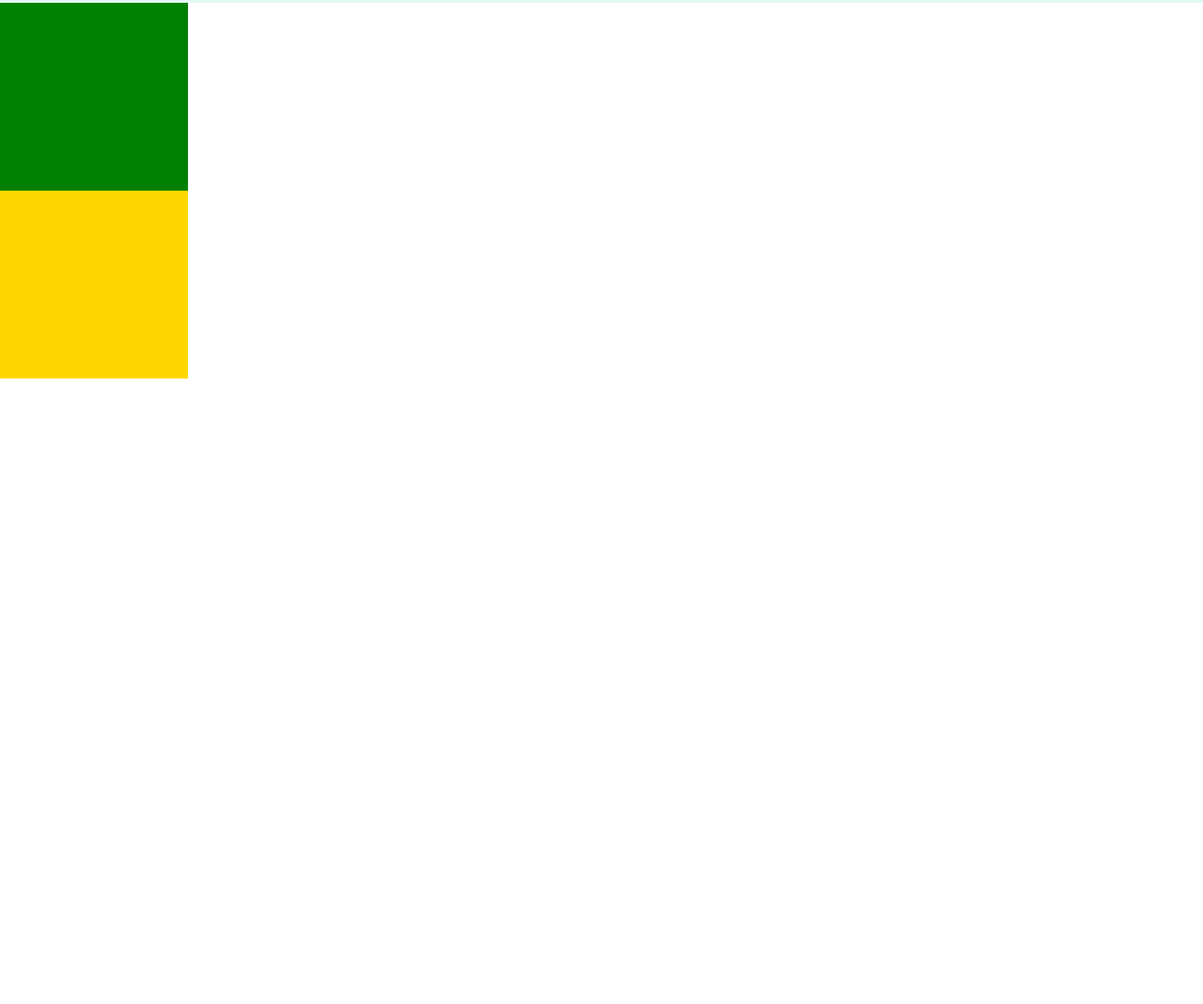
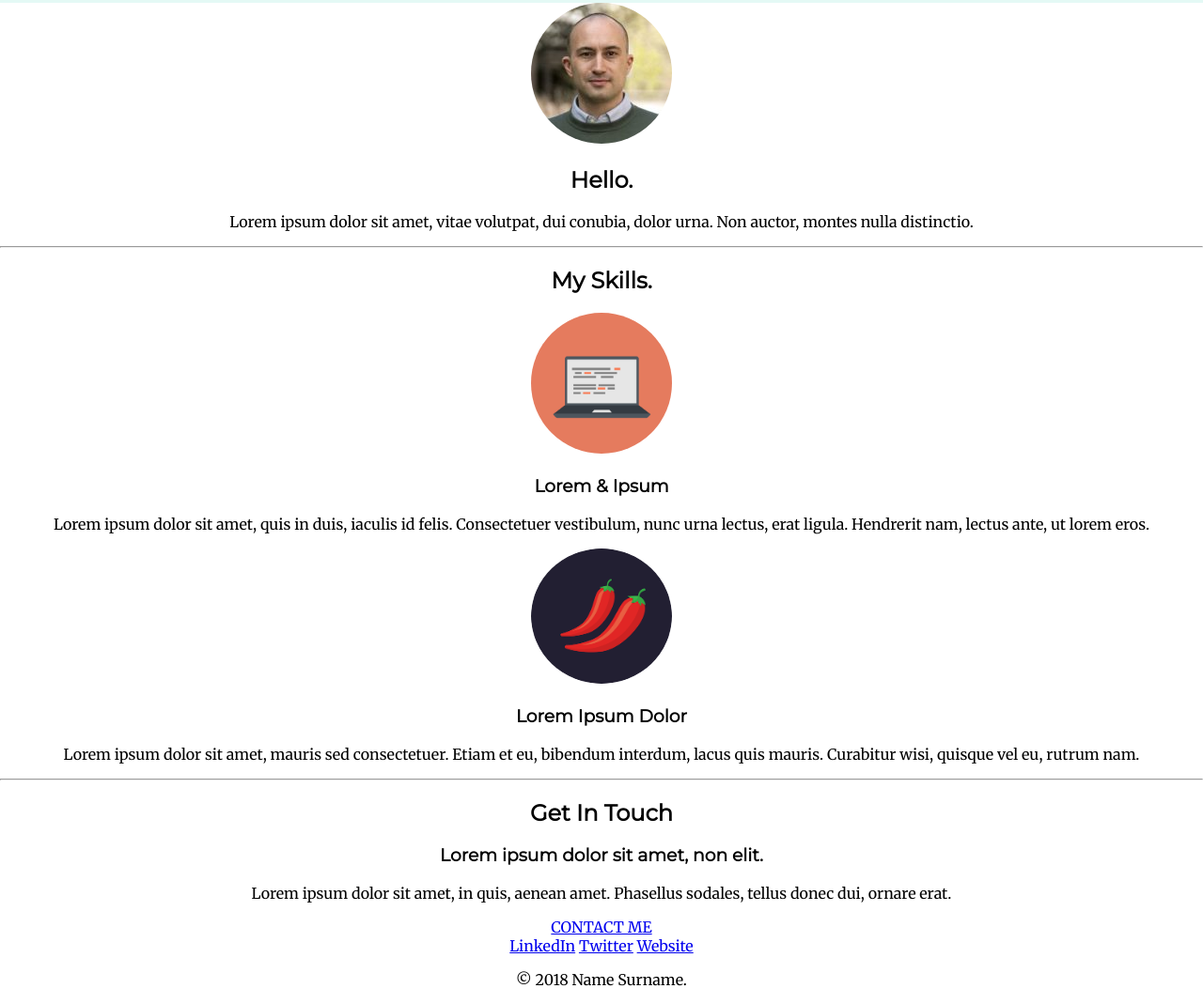
Before and after one commit to robertozanchi/cv, a plain HTML site: page index.html in a window 1280 px wide. Shown: the part 562-1631 px from the top of the page at 94% size. Before the commit the page ends 965 px from the top, so only its background shows below. Drawn offline with Linux system fonts and the light colour scheme.

Commit message:
Add files via upload

```diff
--- a/css/styles.css
+++ b/css/styles.css
@@ -17,6 +17,11 @@ h3 {
   font-family: 'Montserrat', sans-serif;
 }
 
+.profile-image {
+  width: 150px;
+  border-radius: 50%;
+}
+
 .top-container {
   background-color: #E4F9F5;
   position: relative;
@@ -24,15 +29,9 @@ h3 {
 }
 
 .middle-container {
-  width: 200px;
-  height: 200px;
-  background-color: green;
 }
 
 .bottom-container {
-  width: 200px;
-  height: 200px;
-  background-color: gold;
 }
 
 .top-cloud {
--- a/index.html
+++ b/index.html
@@ -7,6 +7,7 @@
     <link rel="icon" href="images/favicon.ico">
     <link href="https://fonts.googleapis.com/css?family=Merriweather|Montserrat|Sacramento&display=swap" rel="stylesheet">
   </head>
+
   <body>
     <div class="top-container">
       <img class="top-cloud" src="images/cloud.png" alt="cloud-img">
@@ -15,11 +16,43 @@
       <img class="bottom-cloud" src="images/cloud.png" alt="cloud-img">
       <img src="images/mountain.png" alt="cloud-img">
     </div>
+
+
     <div class="middle-container">
+      <div class="profile">
+        <img class="profile-image" src="images/RobertoZanchi.jpg" alt="RZ-img">
+        <h2>Hello.</h2>
+        <p>Lorem ipsum dolor sit amet, vitae volutpat, dui conubia, dolor urna. Non auctor, montes nulla distinctio.</p>
+      </div>
+      <hr>
+      <div class="skills">
+        <h2>My Skills.</h2>
+        <div class="skill-row">
+          <img class="profile-image" src="images/computer.png" alt="">
+          <h3>Lorem & Ipsum</h3>
+          <p>Lorem ipsum dolor sit amet, quis in duis, iaculis id felis. Consectetuer vestibulum, nunc urna lectus, erat ligula. Hendrerit nam, lectus ante, ut lorem eros.</p>
+        </div>
+        <div class="skill-row">
+          <img class="profile-image" src="images/chillies.png" alt="">
+          <h3>Lorem Ipsum Dolor</h3>
+          <p>Lorem ipsum dolor sit amet, mauris sed consectetuer. Etiam et eu, bibendum interdum, lacus quis mauris. Curabitur wisi, quisque vel eu, rutrum nam.</p>
+        </div>
+      </div>
+      <hr>
+      <div class="contact-me">
+        <h2>Get In Touch</h2>
+        <h3>Lorem ipsum dolor sit amet, non elit.</h3>
+        <p>Lorem ipsum dolor sit amet, in quis, aenean amet. Phasellus sodales, tellus donec dui, ornare erat.</p>
+        <a class="btn" href="mailto:name@email.com">CONTACT ME</a>
+      </div>
+    </div>
 
-    </div>
+
     <div class="bottom-container">
-
+      <a class="footer-link" href="https://www.linkedin.com/">LinkedIn</a>
+      <a class="footer-link" href="https://twitter.com/">Twitter</a>
+      <a class="footer-link" href="https://www.appbrewery.co/">Website</a>
+      <p>© 2018 Name Surname.</p>
     </div>
   </body>
 </html>
```
